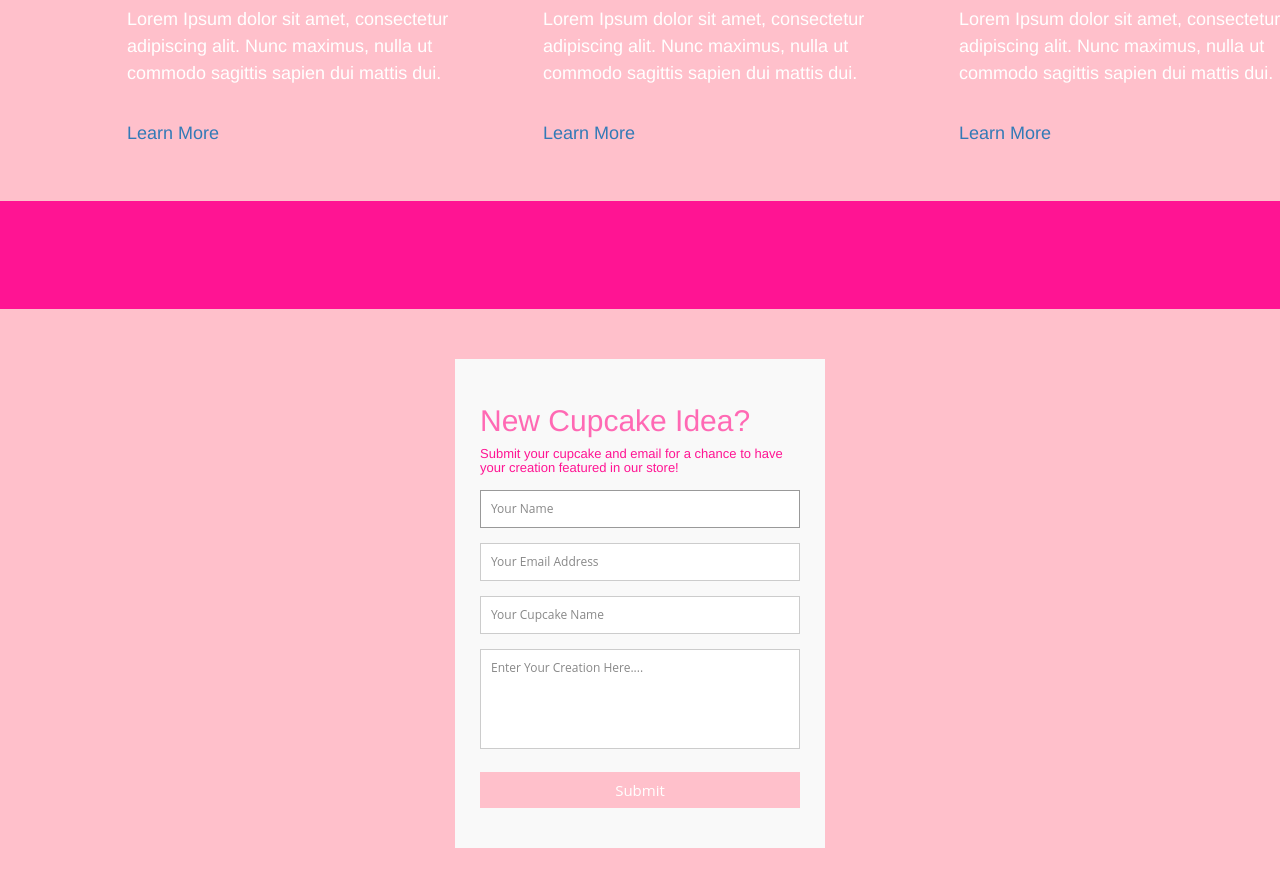
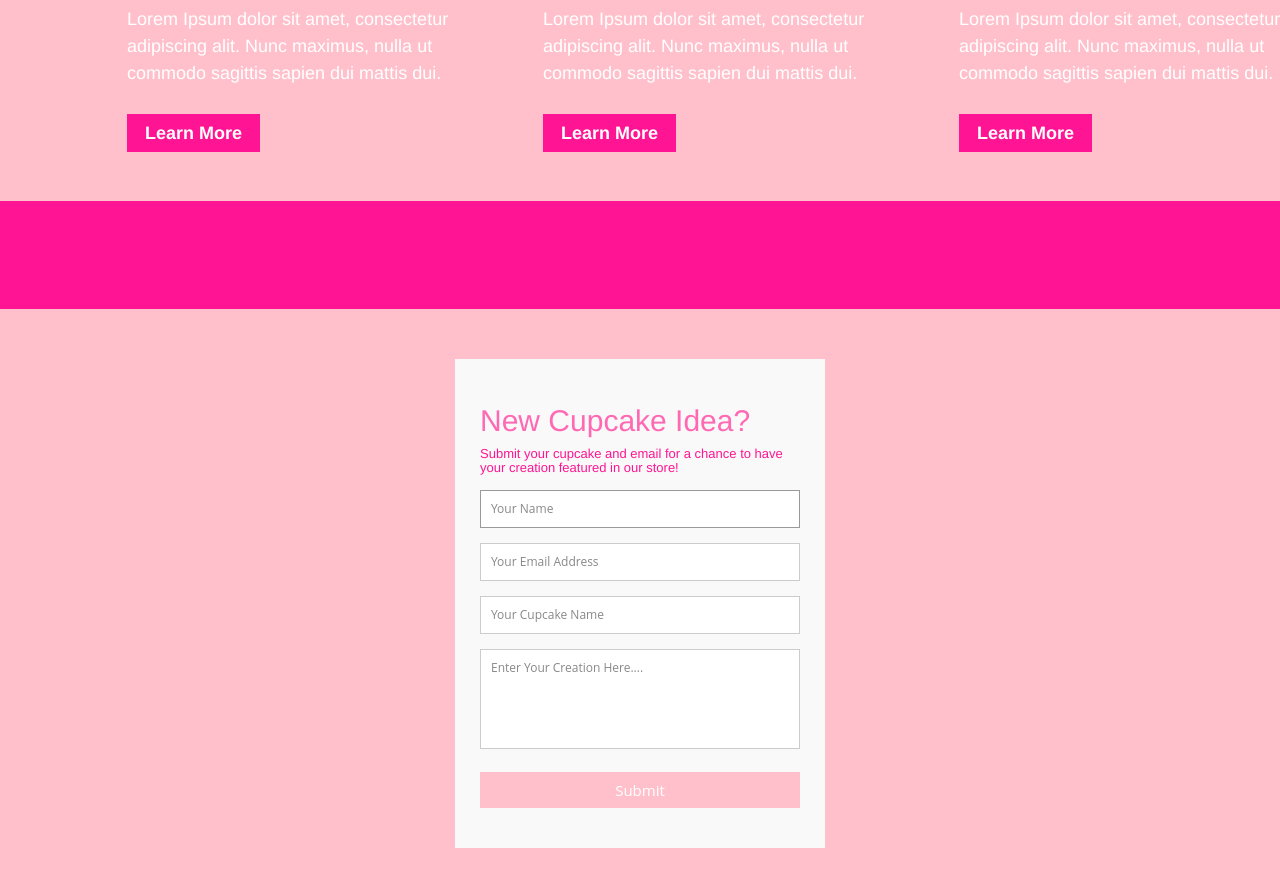
Before and after one commit to abelberhane/LifewithLaceyBakery, a plain HTML site: page index.html in a window 1280 px wide. Shown: the part 1237-2132 px from the top of the page. Drawn offline with nearby package versions, Linux system fonts and the light colour scheme.

Commit message:
Global buttons.

```diff
--- a/css/styles.css
+++ b/css/styles.css
@@ -683,6 +683,26 @@ CTA
     }
 }
 
+/* Global buttons */
+.content-button {
+	padding: .5em 1em;
+	border: 3px solid #white;
+	/*border-radius: 10px;*/
+	font-weight: 600;
+    background: #ff1493;
+}
+
+a.content-button {
+	color: white;
+	text-decoration: none;
+}
+
+a.content-button:focus,
+a.content-button:hover {
+	background: #FFFCED;
+	color: #ff1493;
+}
+
 /*--------------------------------------------------------------
 Typography
 --------------------------------------------------------------*/
```
